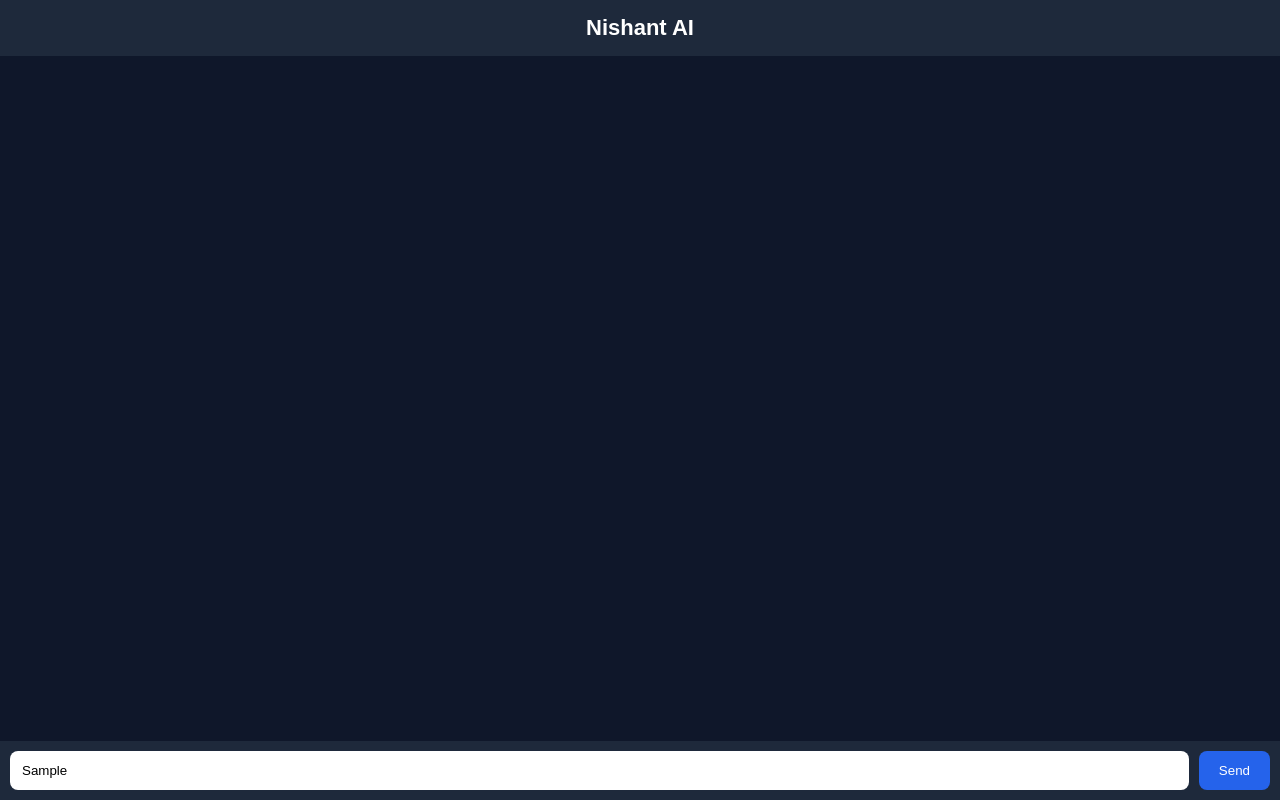
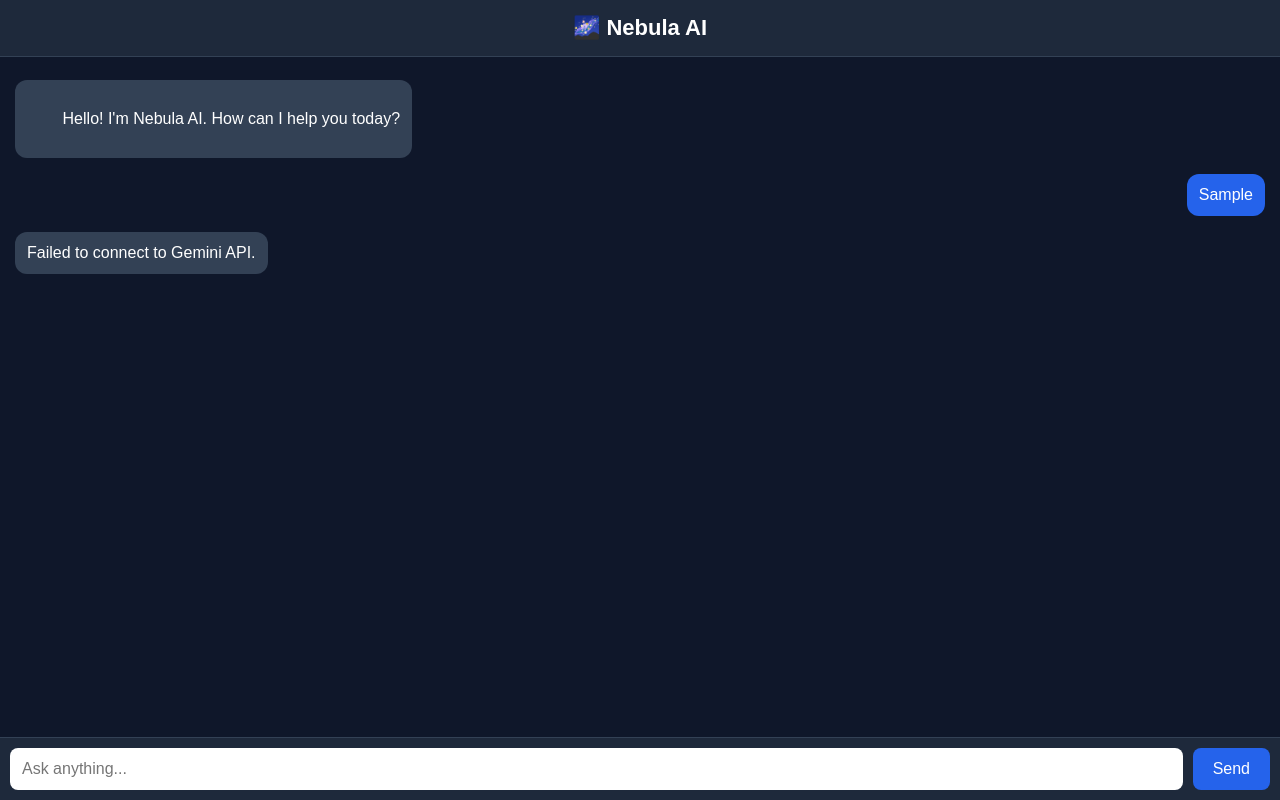
Before and after one commit to officialnishanth/Nebula-Ai, a plain HTML site: page index.html in a window 1280 px wide. Both pictures are taken after typing "Sample" into the empty fields and a click on the button "Send". Drawn offline with Linux system fonts and the light colour scheme; no server answers.

Commit message:
Update title and improve styling in index.html

```diff
--- a/index.html
+++ b/index.html
@@ -1,14 +1,18 @@
-
 <!DOCTYPE html>
 <html lang="en">
 <head>
 <meta charset="UTF-8">
 <meta name="viewport" content="width=device-width, initial-scale=1.0">
-<title>Nebula AI</title>
+<title>🌌 Nebula AI</title>
 
 <style>
+*{
+    margin:0;
+    padding:0;
+    box-sizing:border-box;
+}
+
 body{
-margin:0;
     font-family:Arial,sans-serif;
     background:#0f172a;
     color:white;
@@ -23,34 +27,42 @@
     background:#1e293b;
     font-size:22px;
     font-weight:bold;
+    border-bottom:1px solid #334155;
 }
 
 #chat{
     flex:1;
     overflow-y:auto;
     padding:15px;
+    display:flex;
+    flex-direction:column;
 }
 
 .message{
     max-width:80%;
     padding:12px;
-margin:10px 0;
+    margin:8px 0;
     border-radius:12px;
+    word-wrap:break-word;
+    white-space:pre-wrap;
 }
 
 .user{
     background:#2563eb;
-margin-left:auto;
+    align-self:flex-end;
 }
 
 .bot{
     background:#334155;
+    align-self:flex-start;
 }
 
 .input-area{
     display:flex;
+    gap:10px;
     padding:10px;
     background:#1e293b;
+    border-top:1px solid #334155;
 }
 
 input{
@@ -59,57 +71,79 @@
     border:none;
     border-radius:8px;
     outline:none;
+    font-size:16px;
 }
 
 button{
-margin-left:10px;
     padding:12px 20px;
     background:#2563eb;
     border:none;
     color:white;
     border-radius:8px;
     cursor:pointer;
+    font-size:16px;
+}
+
+button:hover{
+    opacity:0.9;
 }
 </style>
 </head>
 <body>
 
-<header>Nishant AI</header>
+<header>🌌 Nebula AI</header>
 
-<div id="chat"></div>
+<div id="chat">
+    <div class="message bot">
+        Hello! I'm Nebula AI. How can I help you today?
+    </div>
+</div>
 
 <div class="input-area">
-<input type="text" id="prompt" placeholder="Ask anything...">
+    <input
+        type="text"
+        id="prompt"
+        placeholder="Ask anything..."
+        onkeypress="if(event.key==='Enter') sendMessage()"
+    >
     <button onclick="sendMessage()">Send</button>
 </div>
 
 <script>
 
+// Paste your Gemini API key here
 const API_KEY = "AQ.Ab8RN6K0qGDMFuVlZI2X-F6c5QIzYdIBFD0UpoIMMxTUHGEaeQ";
 
-function addMessage(text,type){
-const div=document.createElement("div");
-div.className=message ${type}`;
-div.textContent=text;
-document.getElementById("chat").appendChild(div);
-document.getElementById("chat").scrollTop=
-document.getElementById("chat").scrollHeight;
+function addMessage(text, type){
+    const div = document.createElement("div");
+    div.className = `message ${type}`;
+    div.textContent = text;
+
+    const chat = document.getElementById("chat");
+    chat.appendChild(div);
+    chat.scrollTop = chat.scrollHeight;
 }
 
 async function sendMessage(){
 
-const input=document.getElementById("prompt");
-const text=input.value.trim();
+    const input = document.getElementById("prompt");
+    const text = input.value.trim();
 
     if(!text) return;
 
-addMessage(text,"user");
-input.value="";
+    addMessage(text, "user");
+    input.value = "";
+
+    const loading = document.createElement("div");
+    loading.className = "message bot";
+    loading.id = "loading";
+    loading.textContent = "Thinking...";
+    document.getElementById("chat").appendChild(loading);
 
     try{
 
-const response=await fetch(
-https://generativelanguage.googleapis.com/v1beta/models/gemini-2.0-flash:generateContent?key=${API_KEY}`,
+        const response = await fetch(
+            `https://generativelanguage.googleapis.com/v1beta/models/gemini-2.0-flash:generateContent?key=${API_KEY}`,
             {
                 method:"POST",
                 headers:{
@@ -129,18 +163,37 @@
             }
         );
 
-const data=await response.json();
+        const data = await response.json();
 
-const reply=
+        document.getElementById("loading")?.remove();
+
+        if(data.candidates){
+            const reply =
                 data.candidates[0].content.parts[0].text;
 
-addMessage(reply,"bot");
+            addMessage(reply, "bot");
+        }
+        else{
+            console.log(data);
+            addMessage(
+                "API Error. Check your Gemini API key.",
+                "bot"
+            );
+        }
 
-}catch(err){
-addMessage("Error connecting to AI","bot");
-console.error(err);
+    }catch(error){
+
+        document.getElementById("loading")?.remove();
+
+        console.error(error);
+
+        addMessage(
+            "Failed to connect to Gemini API.",
+            "bot"
+        );
     }
 }
+
 </script>
 
 </body>
```
Lines whose indentation alone changed are shown as unchanged.
